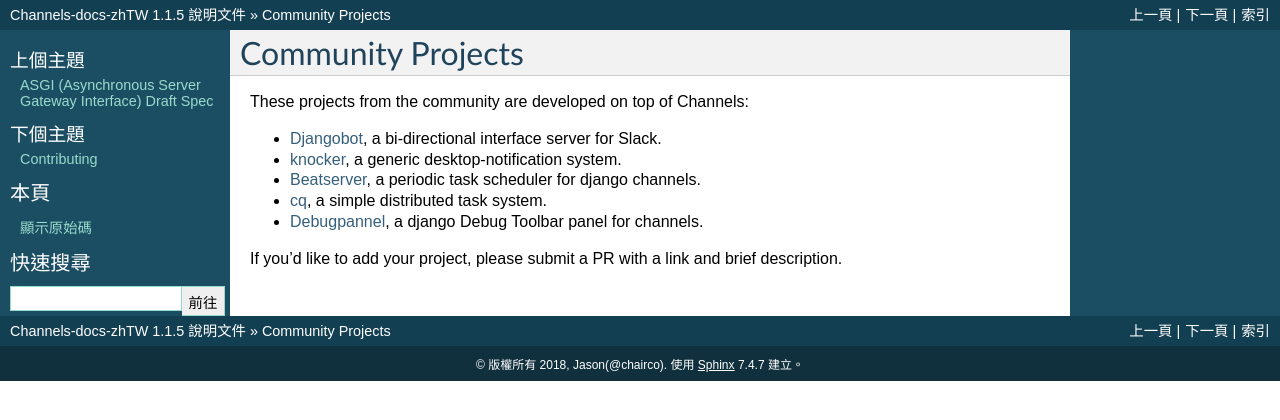
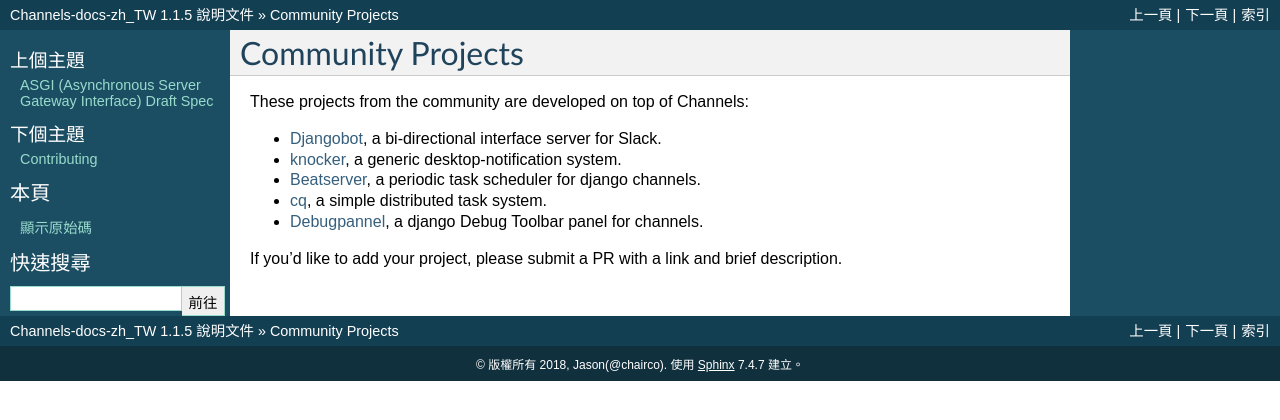
Before and after one commit to chairco/Channels-docs-zh-TW, a Sphinx documentation site: the page built from docs/community.rst, in a window 1280 px wide. Shown: the top 420 px of the page. Built offline with Sphinx 7.4.7, drawn with Linux system fonts in a browser that asks for light colours; pages that are not in the unit, such as notebooks, are missing from menus.

Commit message:
Update conf.py

```diff
--- a/docs/conf.py
+++ b/docs/conf.py
@@ -46,7 +46,7 @@
 master_doc = 'index'
 
 # General information about the project.
-project = 'Channels-docs-zhTW'
+project = 'Channels-docs-zh_TW'
 copyright = '2018, Jason(@chairco)'
 author = 'Jason(@chairco)'
 
```
